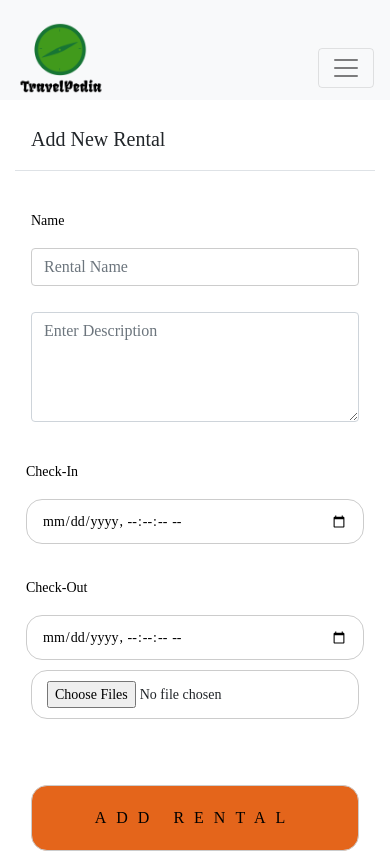
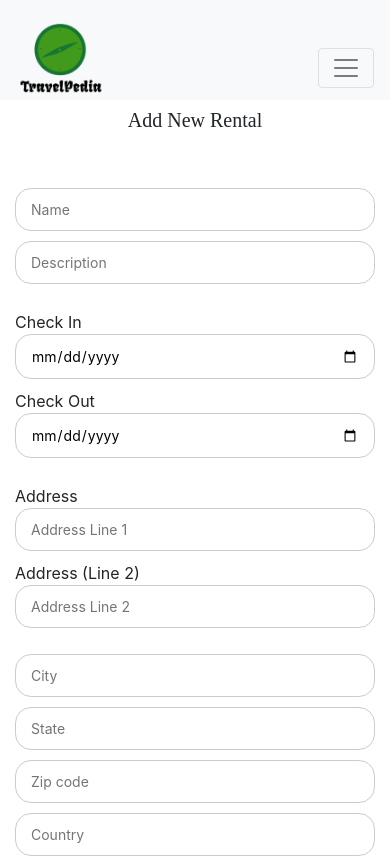
Before and after one commit to KatyIftimie/React-TravelPedia, a React (Create React App) app: page /add-rental in a window 390 px wide. Shown: the top 857 px of the page. Built offline with nearby package versions, Linux system fonts and the light colour scheme; no server answers; a web font is replaced by a local one.

Commit message:
add rental almost done

```diff
--- a/src/App.js
+++ b/src/App.js
@@ -10,6 +10,7 @@ import RegisterUser from "./components/Services/RegisterUser";
 import Login from "./components/Services/Login";
 import Logout from "./components/Services/Logout";
 import AddRental from "./components/Services/AddRental";
+import AddRental2 from "./components/Services/AddRental2.js";
 
 function App() {
   return (
@@ -19,7 +20,7 @@ function App() {
         <Route exact path="/" component={Home}></Route>
         <Route path="/country/:name" component={CountryDetails}></Route>
         <Route path="/register" component={RegisterUser}></Route>
-        <Route path="/add-rental" component={AddRental}></Route>
+        <Route path="/add-rental" component={AddRental2}></Route>
         <Route path="/login" component={Login}></Route>
         <Route path="/logout" component={Logout}></Route>
       </Switch>
--- a/src/components/Services/AddRental.js
+++ b/src/components/Services/AddRental.js
@@ -1,13 +1,14 @@
 import React from "react";
 import { useForm } from "react-hook-form";
+
 import "../../style/RegisterForm.css";
-import TimeField from "react-simple-timefield";
 
 import "react-datepicker/dist/react-datepicker.css";
 import axios from "axios";
 
 export default function AddRental() {
   const { register, errors, handleSubmit } = useForm({});
+
   let axiosConfig = {
     method: "POST",
     headers: {
@@ -59,6 +60,7 @@ export default function AddRental() {
             </div>
           </div>
           <div className="form-row">
+            <div className="col mb-3">
               <label> Check-In </label>&nbsp;&nbsp;
               <input
                 type="datetime-local"
@@ -68,8 +70,6 @@ export default function AddRental() {
                 placeholder="Time"
                 ref={register}
               />
-          </div>
-          <div className="form-row">
               <label> Check-Out </label>&nbsp;
               <input
                 type="datetime-local"
@@ -80,6 +80,7 @@ export default function AddRental() {
                 ref={register}
               />
             </div>
+          </div>
           <div className="form-row">
             <div className="col mb-3">
               <input
@@ -87,6 +88,61 @@ export default function AddRental() {
                 accept="image/jpeg"
                 multiple
                 name="images"
+                ref={register}
+              />
+            </div>
+          </div>
+          {/* address */}
+
+          <div className="form-row">
+            <div className="col mb-3">
+              <input
+                type="text"
+                name="addressLine1"
+                placeholder="Address Line 1"
+              />
+            </div>
+            <div className="col mb-3">
+              <input
+                type="text"
+                name="addressLine2"
+                placeholder="Address Line 2"
+                ref={register}
+              />
+            </div>
+
+            <div className="col mb-3">
+              <input
+                type="text"
+                name="city"
+                placeholder="City"
+                ref={register}
+              />
+            </div>
+          </div>
+
+          <div className="form-row">
+            <div className="col mb-3">
+              <input
+                type="text"
+                name="state"
+                placeholder="State"
+                ref={register}
+              />
+            </div>
+            <div className="col mb-3">
+              <input
+                type="text"
+                name="zipCode"
+                placeholder="ZipCode"
+                ref={register}
+              />
+            </div>
+            <div className="col mb-3">
+              <input
+                type="text"
+                name="country"
+                placeholder="Country"
                 ref={register}
               />
             </div>
@@ -105,7 +161,3 @@ export default function AddRental() {
     </div>
   );
 }
-
-const timeStyle = {
-  width: "50%",
-};
--- /dev/null
+++ b/src/components/Services/AddRental2.js
@@ -0,0 +1,136 @@
+import React, { useState, useEffect } from "react";
+import { Formik, Form, Field } from "formik";
+
+export default function AddRental2() {
+  const API_URL = "http://localhost:8080/api/v1";
+
+  const [amnities, setAmnities] = useState([]);
+  const [roomTypes, setRoomType] = useState([]);
+
+  useEffect(() => {
+    async function fetchAmenities() {
+      let response = await fetch(API_URL + "/amenities");
+      let data = await response.json();
+
+      if (response.ok) {
+        setAmnities(data);
+      } else {
+        console.log("nu");
+      }
+    }
+
+    async function fetchRoomTypes() {
+      let response = await fetch(API_URL + "/rooms/room-types");
+      let data = await response.json();
+      if (response.ok) {
+        setRoomType(data);
+      } else {
+        console.log("nu camere");
+      }
+    }
+
+    fetchAmenities();
+    fetchRoomTypes();
+  }, []);
+
+  return (
+    <div>
+      <h5 className="text-center">Add New Rental</h5>
+      <Formik
+        initialValues={{
+          name: "",
+          description: "",
+          checkInTime: "12-02-1989",
+          checkOutTime: "",
+          addressDto: {
+            addressLine1: "",
+            addressLine2: "",
+            city: "",
+            state: "",
+            zipCode: "",
+            country: "",
+          },
+          amenitiesIDs: [],
+        }}
+        onSubmit={(values) => {
+          // same shape as initial values
+          console.log(values);
+        }}
+      >
+        <div className="container">
+          <div className="row">
+            <div className="col-md-10 mx-auto">
+              <Form className="addRentalForm">
+                <div className="form-group row">
+                  <div className="col-sm-6">
+                    <Field name="name" placeholder="Name" />
+                  </div>
+                  <div className="col-sm-6">
+                    <Field name="description" placeholder="Description" />
+                  </div>
+                </div>
+                <div className="form-group row">
+                  <div className="col-sm-6">
+                    Check In
+                    <Field name="checkInType" type="date" />
+                  </div>
+                  <div className="col-sm-6">
+                    Check Out
+                    <Field name="checkOutTime" placeholder="Name" type="date" />
+                  </div>
+                </div>
+                <div className="form-group row">
+                  <div className="col-sm-6">
+                    Address
+                    <Field
+                      name="addressDto.addressLine1"
+                      placeholder="Address Line 1"
+                    />
+                  </div>
+                  <div className="col-sm-6">
+                    Address (Line 2)
+                    <Field
+                      name="addressDto.addressLine2"
+                      placeholder="Address Line 2"
+                    />
+                  </div>
+                </div>
+                <div className="form-group row">
+                  <div className="col-sm">
+                    <Field name="addressDto.city" placeholder="City" />
+                  </div>
+                  <div className="col-sm">
+                    <Field name="addressDto.state" placeholder="State" />
+                  </div>
+                  <div className="col-sm">
+                    <Field name="addressDto.zipCode" placeholder="Zip code" />
+                  </div>
+                  <div className="col-sm">
+                    <Field name="addressDto.country" placeholder="Country" />
+                  </div>
+                </div>
+                <div className="row">
+                  <h5>Amenities</h5>
+                </div>
+                <div className="row">
+                  {amnities.map((amenitie, index) => (
+                    <label>
+                      <input
+                        type="checkbox"
+                        value={amenitie.id}
+                        name="amenitiesIDs"
+                      />
+                      {amenitie.name}
+                    </label>
+                  ))}
+                </div>
+
+                <button type="submit">Submit</button>
+              </Form>
+            </div>
+          </div>
+        </div>
+      </Formik>
+    </div>
+  );
+}
--- a/src/style/App.css
+++ b/src/style/App.css
@@ -36,3 +36,59 @@ body > #root {
 .btn-outline-success {
   margin-top: 10px !important;
 }
+
+.container {
+  -webkit-tap-highlight-color: transparent;
+  --blue: #007bff;
+  --indigo: #6610f2;
+  --purple: #6f42c1;
+  --pink: #e83e8c;
+  --red: #dc3545;
+  --orange: #fd7e14;
+  --yellow: #ffc107;
+  --green: #28a745;
+  --teal: #20c997;
+  --cyan: #17a2b8;
+  --white: #fff;
+  --gray: #868e96;
+  --gray-dark: #343a40;
+  --primary: #007bff;
+  --secondary: #868e96;
+  --success: #28a745;
+  --info: #17a2b8;
+  --warning: #ffc107;
+  --danger: #dc3545;
+  --light: #f8f9fa;
+  --dark: #343a40;
+  --breakpoint-xs: 0;
+  --breakpoint-sm: 576px;
+  --breakpoint-md: 768px;
+  --breakpoint-lg: 992px;
+  --breakpoint-xl: 1200px;
+  --font-family-sans-serif: -apple-system, BlinkMacSystemFont, "Segoe UI",
+    Roboto, "Helvetica Neue", Arial, sans-serif, "Apple Color Emoji",
+    "Segoe UI Emoji", "Segoe UI Symbol";
+  --font-family-monospace: SFMono-Regular, Menlo, Monaco, Consolas,
+    "Liberation Mono", "Courier New", monospace;
+  font-family: -apple-system, BlinkMacSystemFont, "Segoe UI", Roboto,
+    "Helvetica Neue", Arial, sans-serif, "Apple Color Emoji", "Segoe UI Emoji",
+    "Segoe UI Symbol";
+  font-size: 1rem;
+  font-weight: 400;
+  line-height: 1.5;
+  color: #212529;
+  text-align: left;
+  box-sizing: border-box;
+  width: 100%;
+  padding-right: 15px;
+  padding-left: 15px;
+  margin-right: auto;
+  margin-left: auto;
+  max-width: 1140px;
+  padding-top: 3rem !important;
+  padding-bottom: 3rem !important;
+}
+
+.addRentalForm {
+  max-width: 800px;
+}
```
Also changed, not shown: 1 other file (tests, documents, lock files or other folders). Lines whose indentation alone changed are shown as unchanged.
